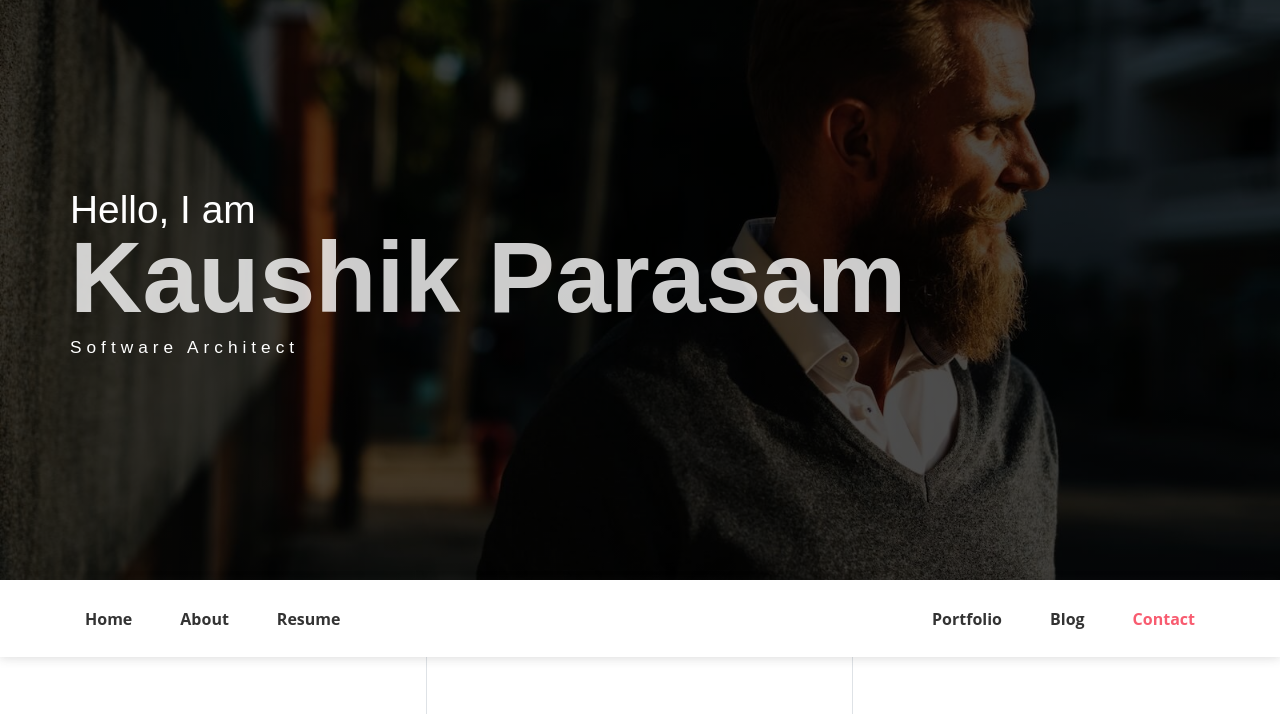
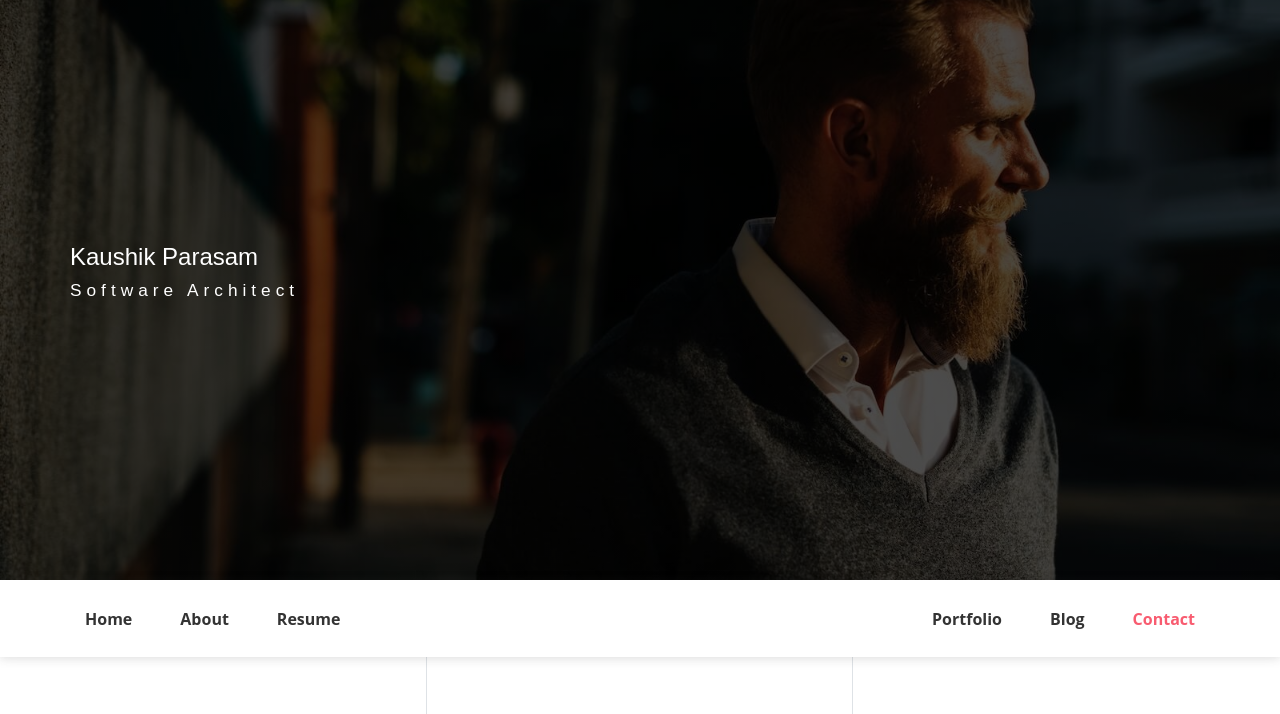
Before and after one commit to xargs/portfolio, a website: page index.html in a window 1280 px wide. Shown: the part 60-774 px from the top of the page. Drawn offline with Linux system fonts and the light colour scheme; some packages are replaced by stand-ins of ours.

Commit message:
Update index.html

```diff
--- a/index.html
+++ b/index.html
@@ -23,8 +23,7 @@
                 <li class="social-item"><a class="social-link text-light" href="#"><i class="ti-github" aria-hidden="true"></i></a></li>
             </ul>
             <div class="header-content">
-                <h3 class="header-subtitle" >Hello, I am</h3>
-                <h4 class="header-title">Kaushik Parasam</h4>
+                <h4 class="header-header">Kaushik Parasam</h4>
                 <h6 class="header-mono" >Software Architect</h6>
 <!--                 <button class="btn btn-primary btn-rounded"><i class="ti-printer pr-2"></i>Print Resume</button> -->
             </div>
```
